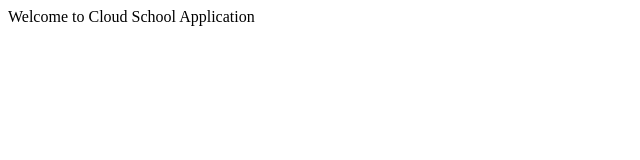
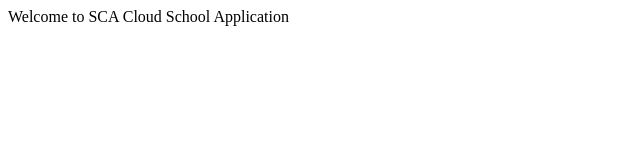
Before and after one commit to Taimaks/Cloud-School-Application, a plain HTML site: page docker/index.html in a window 1280 px wide. Shown: the full height of the page, 0-640 px from the left. Drawn offline with Linux system fonts and the light colour scheme.

Commit message:
Update index.html

```diff
--- a/docker/index.html
+++ b/docker/index.html
@@ -4,6 +4,6 @@
         <title>Basic Web Page</title>
     </head>
     <body>
-Welcome to Cloud School Application
+Welcome to SCA Cloud School Application
     </body>
 </html>
```
